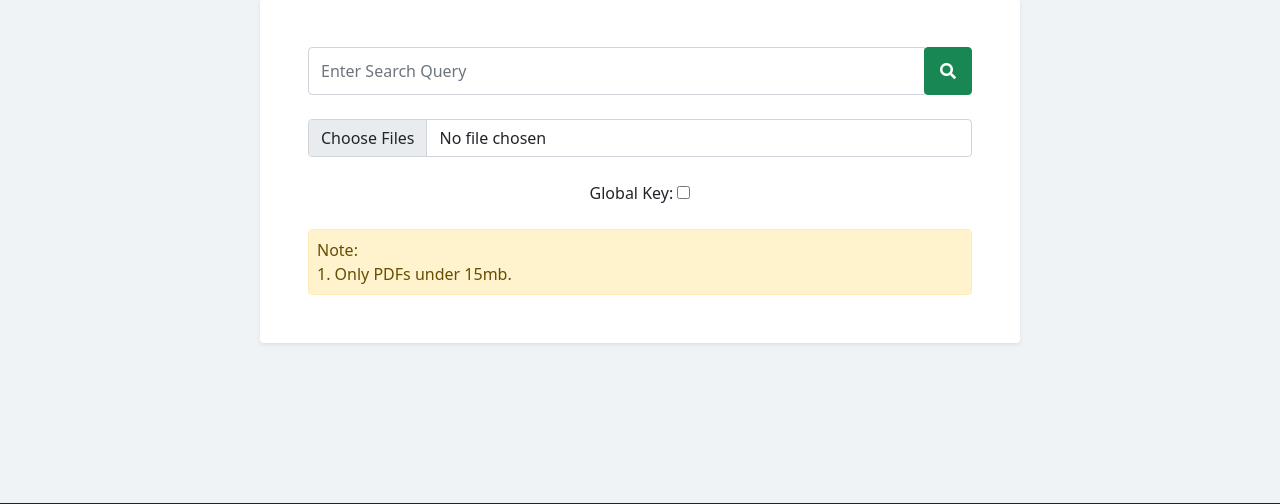
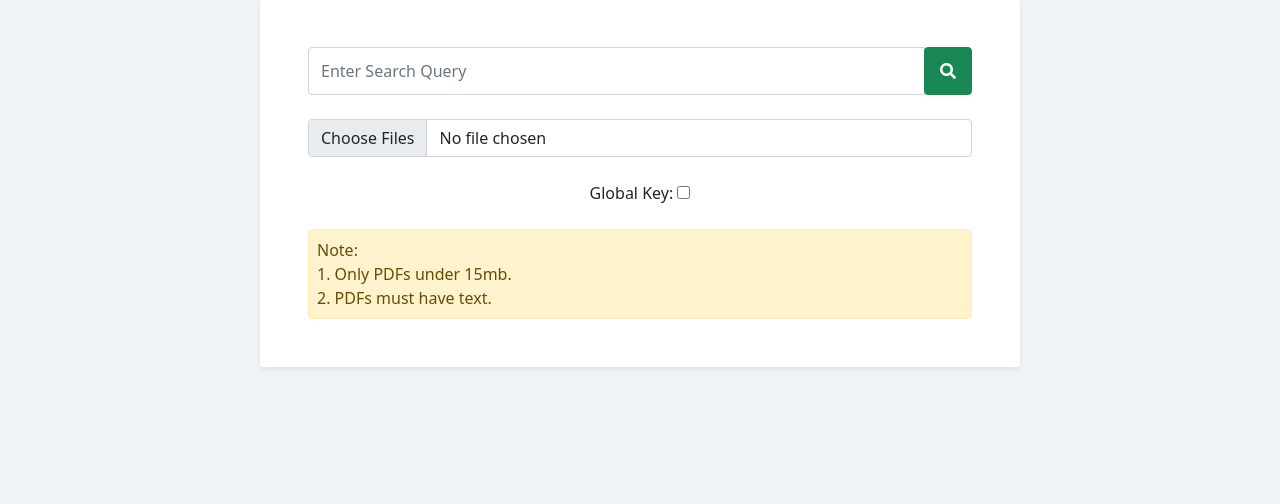
Before and after one commit to abhijeets1/PDFEngine, a Django app: page /customsearch/ in a window 1280 px wide. Shown: the part 349-853 px from the top of the page. Run offline with Django 3.2, Linux system fonts and the light colour scheme; some libraries are stand-ins or nearby versions.

Commit message:
Solved nonetype extract_text() issue.

```diff
--- a/customsearch/templates/customsearch/index.html
+++ b/customsearch/templates/customsearch/index.html
@@ -22,6 +22,7 @@
 				<div class="alert alert-warning p-2 m-0" role="alert" style="text-align: left;">
 					Note:<br>
 					1. Only PDFs under 15mb.<br>
+					2. PDFs must have text.
 				</div>
 			</div>
 		</form>
--- a/customsearch/views.py
+++ b/customsearch/views.py
@@ -47,7 +47,7 @@ def customsearch(request):
 		page = 0
 		limit = 5
 		while page < (n if n < limit else limit):
-			data = pdf.pages[page].extract_text()
+			data = str(pdf.pages[page].extract_text())
 			for item in search_text_list:
 				if (data.find(item) != -1):
 					text_dict[filename][page+1] = ' '.join(data.split()[:100]) + '...'
@@ -98,7 +98,7 @@ def page(request):
 
 	pdf_path = 'customsearch/static/upload/'
 	pdf = pdfplumber.open('customsearch/static/upload/' + pdf)
-	page_text = pdf.pages[page_no-1].extract_text()
+	page_text = str(pdf.pages[page_no-1].extract_text())
 	pdf.close()
 
 	return render(request, 'core/page.html',
@@ -129,7 +129,7 @@ def book(request):
 	pdf = pdfplumber.open(pdf_path + pdfname)
 	n = len(pdf.pages)
 	for page in range(n if n < limit else limit):
-		data = pdf.pages[page].extract_text()
+		data = str(pdf.pages[page].extract_text())
 		text_dict[str((page)+1)] = data
 	pdf.close()
 
--- a/pdfsearch/views.py
+++ b/pdfsearch/views.py
@@ -40,7 +40,7 @@ def pdfsearch(request):
 		limit = 5
 		page = 0
 		while page < (n if n < limit else limit):
-			data = pdf.pages[page].extract_text()
+			data = str(pdf.pages[page].extract_text())
 			for item in search_text_list:
 				if (data.find(item) != -1):
 					text_dict[pdf_id][page+1] = ' '.join(data.split()[:100]) + '...'
@@ -88,7 +88,7 @@ def page(request):
 		search_text_list = [search_text]
 
 	pdf = pdfplumber.open('pdfs/' + str(pdf_id) + ".pdf")
-	page_text = pdf.pages[page_no-1].extract_text()
+	page_text = str(pdf.pages[page_no-1].extract_text())
 	pdf.close()
 
 	return render(request, 'core/page.html',
@@ -119,7 +119,7 @@ def book(request):
 	pdf = pdfplumber.open('pdfs/' + str(pdf_id) + ".pdf")
 	n = len(pdf.pages)
 	for page in range(n if n < limit else limit):
-		data = pdf.pages[page].extract_text()
+		data = str(pdf.pages[page].extract_text())
 		text_dict[str((page)+1)] = data
 	pdf.close()
 
```
Also changed, not shown: core/templates/core/bookform.html (+4 -4 lines), 3 other files.
